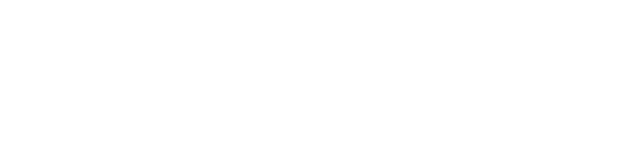
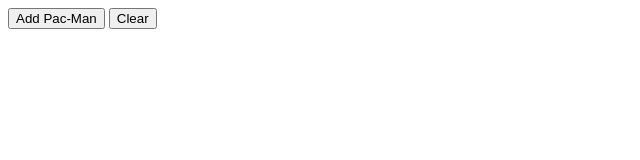
Before and after one commit to nolinmcfarland/pacman-factory, a plain HTML site: page index.html in a window 1280 px wide. Shown: the whole page, without its empty margins (0-640 px from the left). Drawn offline with Linux system fonts and the light colour scheme.

Commit message:
Add add and clear buttons

```diff
--- a/index.html
+++ b/index.html
@@ -3,8 +3,12 @@
         <meta charset="UTF-8">
         <meta name="viewport" content="width=device-width, initial-scale=1.0">
         <title>Pac-Man Factory</title>
+        <script src="factory.js"></script>
     </head>
     <body>
-
+        <div id="controls">
+            <button id="add" onclick="add()">Add Pac-Man</button>
+            <button id="clear" onclick="clear()">Clear</button>
+        </div>
     </body>
 </html>
```
Also changed, not shown: factory.js (added).
